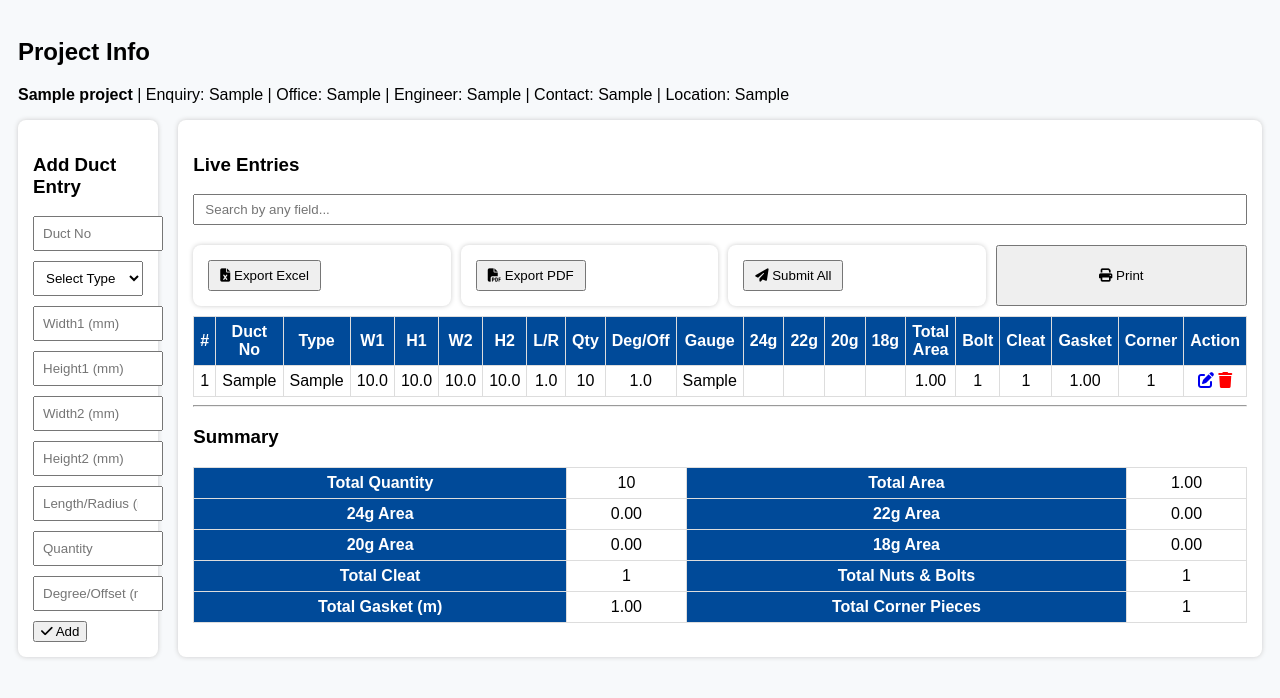
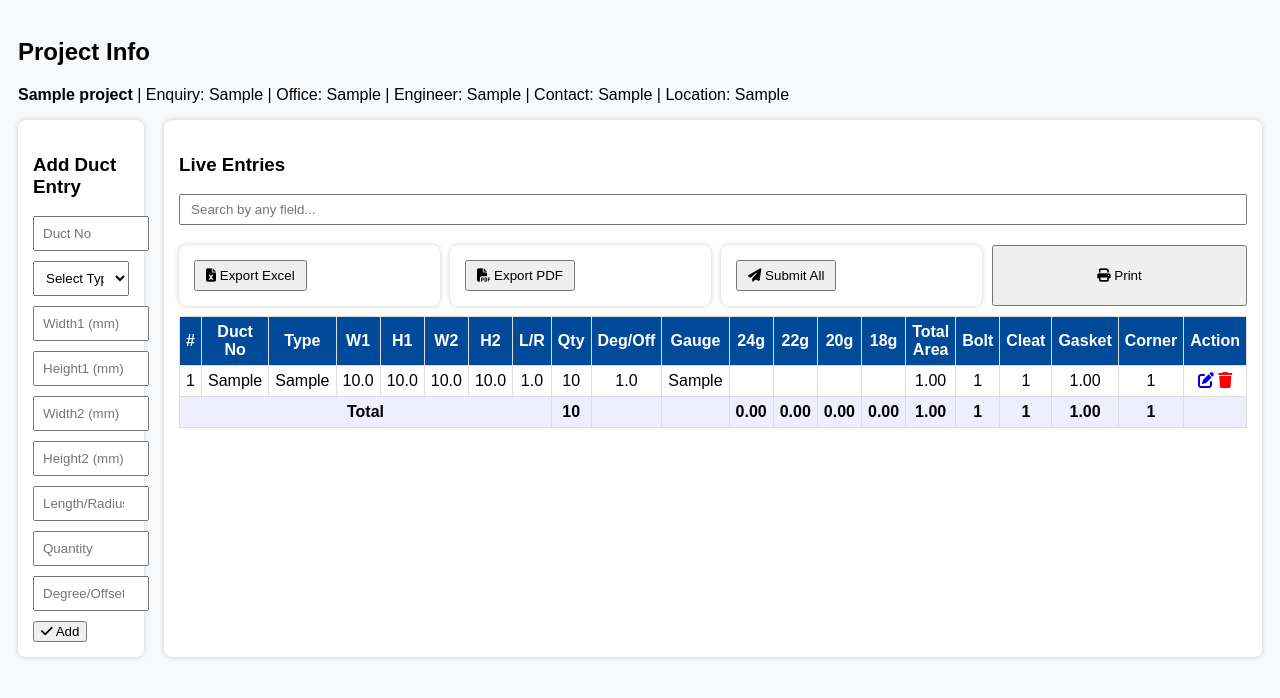
Before and after one commit to Madhan12-tech/duct-measurement, a Flask app: page /home in a window 1280 px wide. Shown: the top 698 px of the page. Run offline with Flask 3, Linux system fonts and the light colour scheme; tables that the repository leaves empty hold one stand-in row (values such as "Sample post").

Commit message:
Update duct_entry.html

```diff
--- a/templates/duct_entry.html
+++ b/templates/duct_entry.html
@@ -59,6 +59,11 @@
     th {
       background-color: #004a99;
       color: white;
+    }
+
+    tfoot td {
+      background-color: #eef;
+      font-weight: bold;
     }
 
     @media (min-width: 768px) {
@@ -197,45 +202,27 @@
           </tr>
           {% endfor %}
         </tbody>
+        <tfoot>
+          <tr>
+            <td colspan="8">Total</td>
+            <td>{{ total_qty }}</td>
+            <td></td>
+            <td></td>
+            <td>{{ "%.2f"|format(area_24g) }}</td>
+            <td>{{ "%.2f"|format(area_22g) }}</td>
+            <td>{{ "%.2f"|format(area_20g) }}</td>
+            <td>{{ "%.2f"|format(area_18g) }}</td>
+            <td>{{ "%.2f"|format(total_area) }}</td>
+            <td>{{ total_bolts }}</td>
+            <td>{{ total_cleat }}</td>
+            <td>{{ "%.2f"|format(total_gasket) }}</td>
+            <td>{{ total_corner }}</td>
+            <td></td>
+          </tr>
+        </tfoot>
       </table>
+    </div>
 
-      <!-- Summary Section -->
-      <hr>
-      <h3>Summary</h3>
-      <table>
-        <tr>
-          <th>Total Quantity</th>
-          <td>{{ total_qty }}</td>
-          <th>Total Area</th>
-          <td>{{ "%.2f"|format(total_area) }}</td>
-        </tr>
-        <tr>
-          <th>24g Area</th>
-          <td>{{ "%.2f"|format(area_24g) }}</td>
-          <th>22g Area</th>
-          <td>{{ "%.2f"|format(area_22g) }}</td>
-        </tr>
-        <tr>
-          <th>20g Area</th>
-          <td>{{ "%.2f"|format(area_20g) }}</td>
-          <th>18g Area</th>
-          <td>{{ "%.2f"|format(area_18g) }}</td>
-        </tr>
-        <tr>
-          <th>Total Cleat</th>
-          <td>{{ total_cleat }}</td>
-          <th>Total Nuts & Bolts</th>
-          <td>{{ total_bolts }}</td>
-        </tr>
-        <tr>
-          <th>Total Gasket (m)</th>
-          <td>{{ "%.2f"|format(total_gasket) }}</td>
-          <th>Total Corner Pieces</th>
-          <td>{{ total_corner }}</td>
-        </tr>
-      </table>
-
-    </div>
   </div>
 </body>
 </html>
```
